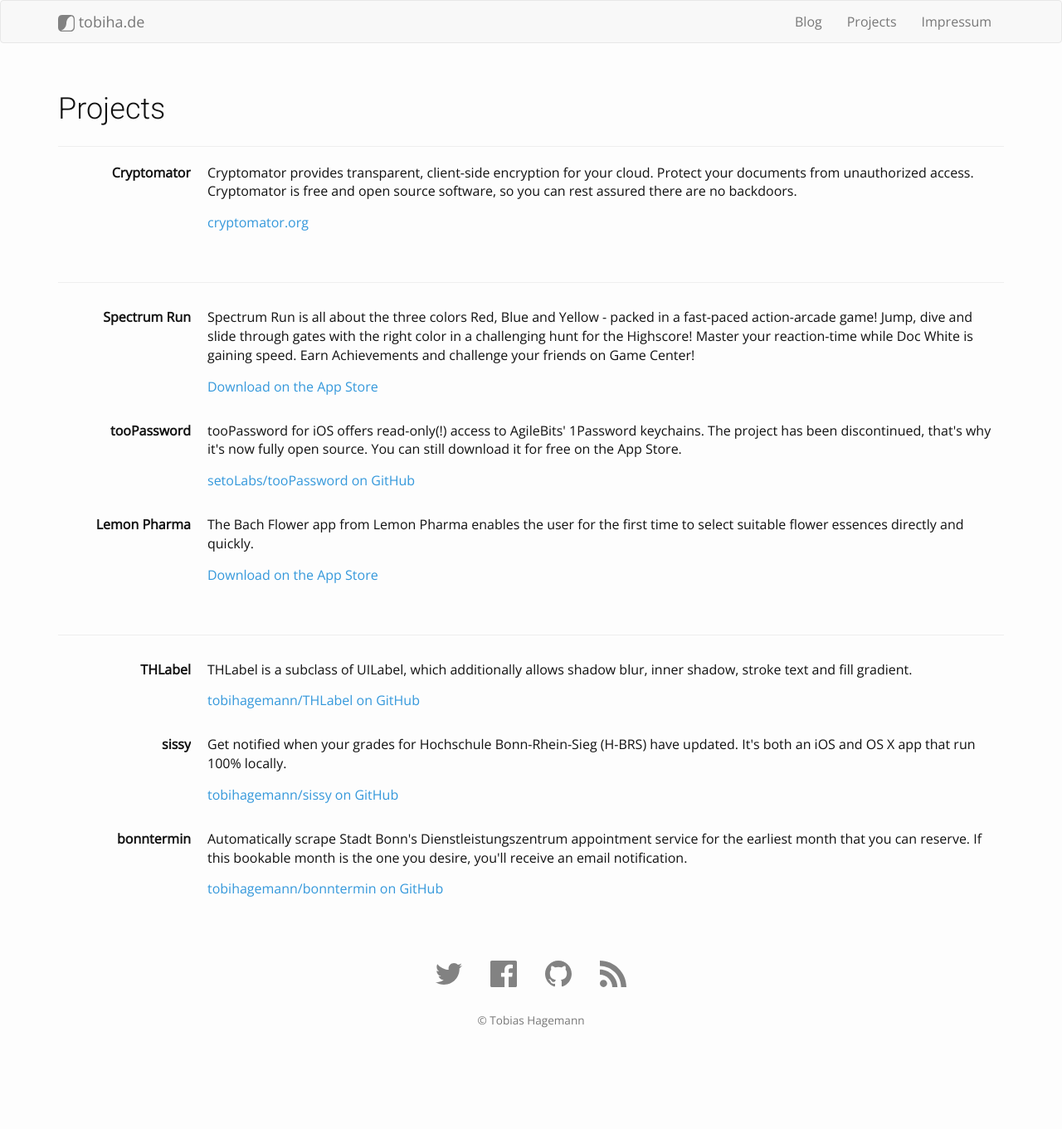
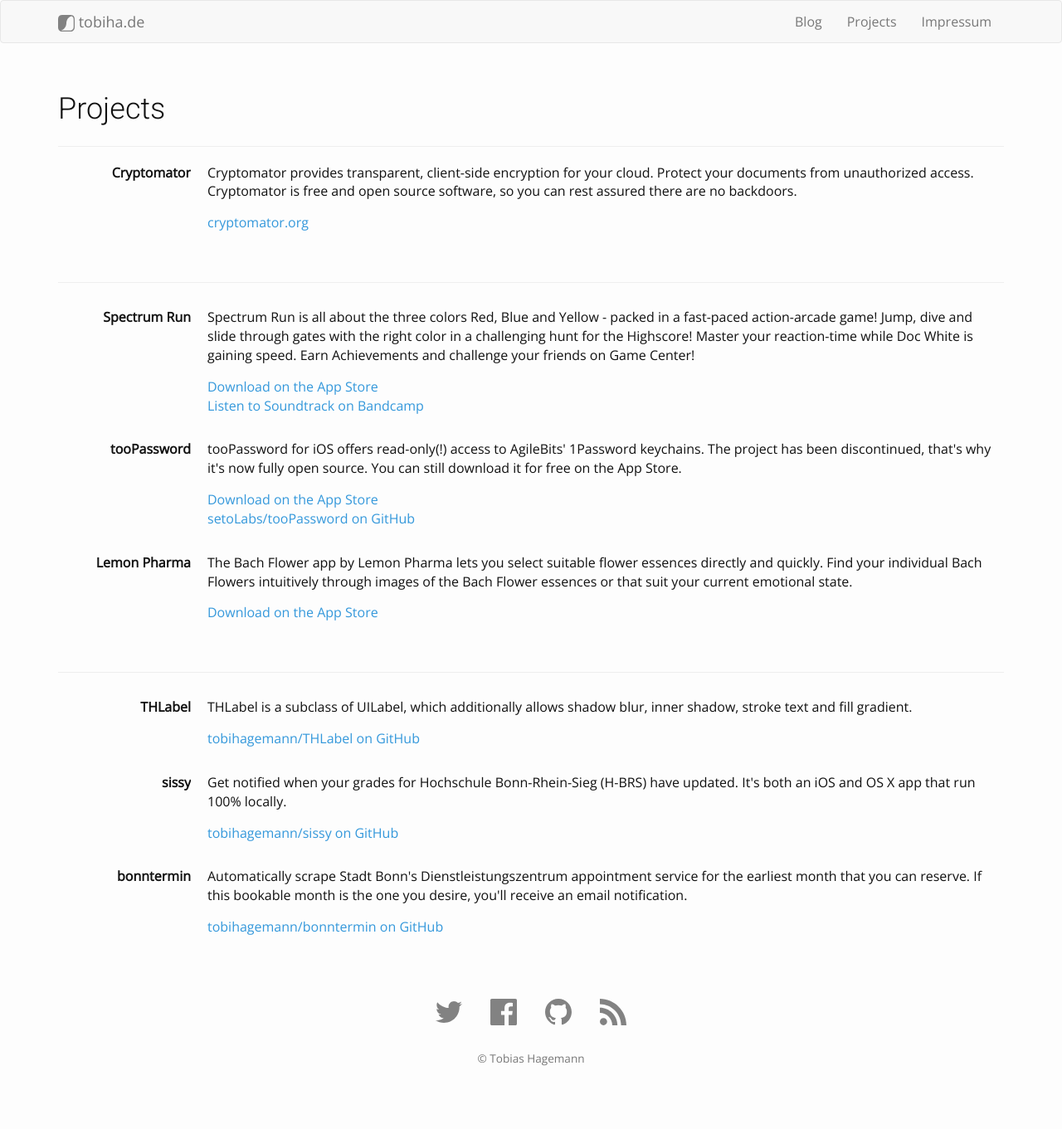
Before and after one commit to tobihagemann/tobihagemann.github.io, a Jekyll site: the page built from projects.html, in a window 1280 px wide. Shown: the whole page at 83% size. Built offline with Jekyll 4.4.1, drawn with Linux system fonts in a browser that asks for light colours; before the commit the page ends 1316 px from its top, so only the background shows below that.

Commit message:
Updated projects

```diff
--- a/projects.html
+++ b/projects.html
@@ -17,16 +17,16 @@
   <dt><strong>Spectrum Run</strong></dt>
   <dd class="post">
     <p>Spectrum Run is all about the three colors Red, Blue and Yellow - packed in a fast-paced action-arcade game! Jump, dive and slide through gates with the right color in a challenging hunt for the Highscore! Master your reaction-time while Doc White is gaining speed. Earn Achievements and challenge your friends on Game Center!</p>
-    <p><a href="https://itunes.apple.com/app/id516387678">Download on the App Store</a></p>
+    <p><a href="https://itunes.apple.com/app/id516387678">Download on the App Store</a><br/><a href="https://tobiha.bandcamp.com/album/spectrum-run">Listen to Soundtrack on Bandcamp</a></p>
   </dd>
   <dt><strong>tooPassword</strong></dt>
   <dd class="post">
     <p>tooPassword for iOS offers read-only(!) access to AgileBits' 1Password keychains. The project has been discontinued, that's why it's now fully open source. You can still download it for free on the App Store.</p>
-    <p><a href="https://github.com/setoLabs/tooPassword">setoLabs/tooPassword on GitHub</a></p>
+    <p><a href="https://itunes.apple.com/app/id596958240">Download on the App Store</a><br/><a href="https://github.com/setoLabs/tooPassword">setoLabs/tooPassword on GitHub</a></p>
   </dd>
   <dt><strong>Lemon Pharma</strong></dt>
   <dd class="post">
-    <p>The Bach Flower app from Lemon Pharma enables the user for the first time to select suitable flower essences directly and quickly.</p>
+    <p>The Bach Flower app by Lemon Pharma lets you select suitable flower essences directly and quickly. Find your individual Bach Flowers intuitively through images of the Bach Flower essences or that suit your current emotional state.</p>
     <p><a href="https://itunes.apple.com/app/id889650118">Download on the App Store</a></p>
   </dd>
 </dl>
```
